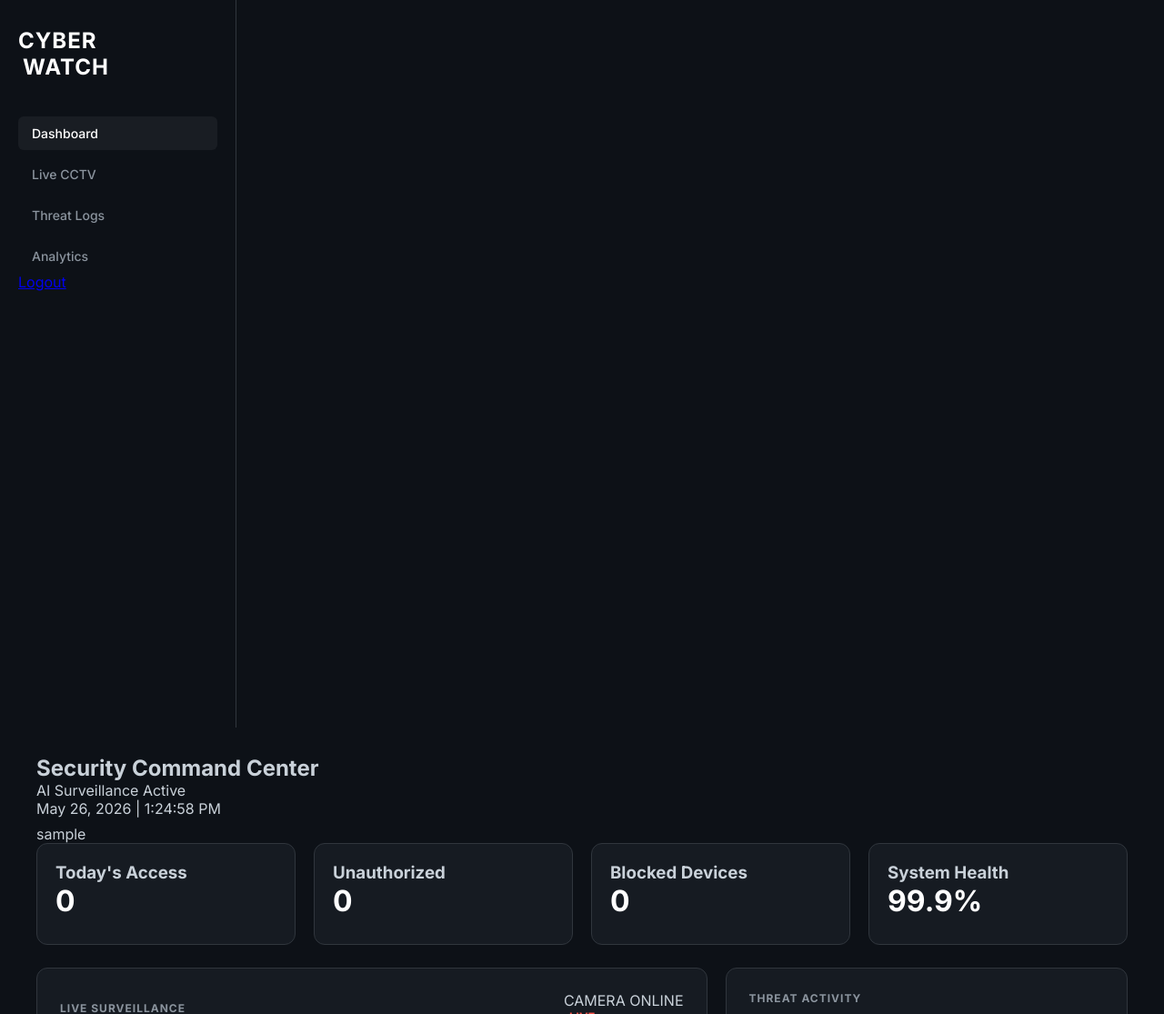
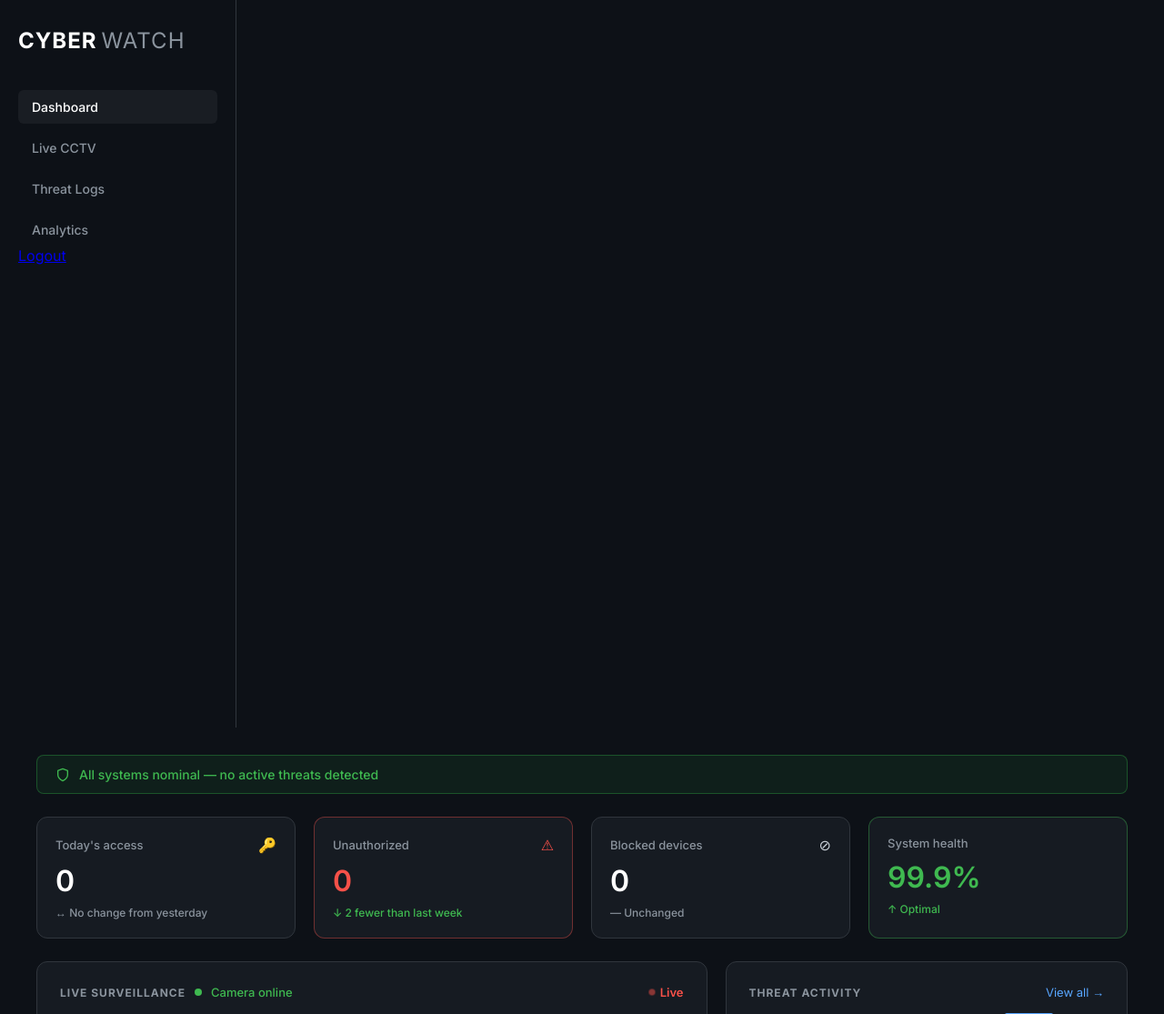
Before and after one commit to hxxmns/Surveillance-Access-Control-System, a Flask app: page /dashboard in a window 1280 px wide. Shown: the top 1115 px of the page at 91% size. Run offline with Flask 3, Linux system fonts and the light colour scheme; the visitor is signed in with stand-in values (Sample User, id 1); data that the repository does not hold is empty; some libraries are stand-ins or nearby versions.

Commit message:
Update dashboard.html try

```diff
--- a/templates/dashboard.html
+++ b/templates/dashboard.html
@@ -4,140 +4,161 @@
     <meta charset="UTF-8">
     <meta name="viewport" content="width=device-width, initial-scale=1.0">
     <title>Cyber Security Dashboard</title>
-
     <link rel="stylesheet" href="{{ url_for('static', filename='style.css') }}">
-    <link href="https://fonts.googleapis.com/css2?family=Orbitron:wght@500;700;900&family=Inter:wght@300;400;500;700&display=swap" rel="stylesheet">
+    <link href="https://fonts.googleapis.com/css2?family=Inter:wght@400;500;600;700&display=swap" rel="stylesheet">
 </head>
-
 <body>
 
 <div class="dashboard">
 
     <aside class="sidebar">
-
         <div class="logo-area">
-            <h1>CYBER</h1>
-            <h1 class="logo-accent">WATCH</h1>
+            <h1>CYBER<span class="logo-accent">WATCH</span></h1>
         </div>
-
         <nav>
             <a href="/dashboard" class="active">Dashboard</a>
             <a href="/live-cctv">Live CCTV</a>
             <a href="/threat-logs">Threat Logs</a>
             <a href="/analytics">Analytics</a>
         </nav>
-
         <div class="sidebar-footer">
             <a href="/logout">Logout</a>
         </div>
-
     </aside>
 
     <main class="main-content">
 
-        <header class="topbar">
+        <div class="system-nominal-banner">
+            <svg width="16" height="16" viewBox="0 0 24 24" fill="none" stroke="currentColor" stroke-width="2" stroke-linecap="round" stroke-linejoin="round"><path d="M12 22s8-4 8-10V5l-8-3-8 3v7c0 6 8 10 8 10z"></path></svg>
+            <span>All systems nominal — no active threats detected</span>
+        </div>
 
-            <div>
-                <h2>Security Command Center</h2>
-                <p id="system-status">AI Surveillance Active</p>
-            </div>
-
-            <div class="topbar-right">
-                <div id="live-clock"></div>
-
-                <div class="profile-box">
-                    <div class="status-dot"></div>
-                    <span class="text-clip">{{ user }}</span>
-                </div>
-            </div>
-
+        <header class="topbar" style="display:none;">
+            <div id="live-clock"></div>
         </header>
 
         <section class="stats-grid">
-
-            <div class="stat-card blue">
-                <h3>Today's Access</h3>
-                <h1>{{ today_access }}</h1>
+            <div class="stat-card">
+                <div class="stat-header">
+                    <h3>Today's access</h3>
+                    <span class="icon">🔑</span>
+                </div>
+                <h1>{{ today_access | default('1') }}</h1>
+                <p class="trend neutral">↔ No change from yesterday</p>
             </div>
 
-            <div class="stat-card red">
-                <h3>Unauthorized</h3>
-                <h1>{{ unauthorized }}</h1>
+            <div class="stat-card border-red">
+                <div class="stat-header">
+                    <h3>Unauthorized</h3>
+                    <span class="icon red-text">⚠</span>
+                </div>
+                <h1 class="red-text">{{ unauthorized | default('0') }}</h1>
+                <p class="trend positive">↓ 2 fewer than last week</p>
             </div>
 
-            <div class="stat-card yellow">
-                <h3>Blocked Devices</h3>
-                <h1>{{ unique_attackers }}</h1>
+            <div class="stat-card">
+                <div class="stat-header">
+                    <h3>Blocked devices</h3>
+                    <span class="icon">⊘</span>
+                </div>
+                <h1>{{ unique_attackers | default('2') }}</h1>
+                <p class="trend neutral">— Unchanged</p>
             </div>
 
-            <div class="stat-card green">
-                <h3>System Health</h3>
-                <h1>99.9%</h1>
+            <div class="stat-card border-green">
+                <div class="stat-header">
+                    <h3>System health</h3>
+                </div>
+                <h1 class="green-text">99.9%</h1>
+                <p class="trend positive">↑ Optimal</p>
             </div>
-
         </section>
 
         <section class="dashboard-grid">
 
             <div class="camera-section">
+                <div class="section-header">
+                    <div class="header-left">
+                        <h3>LIVE SURVEILLANCE</h3>
+                        <span class="status-dot green"></span>
+                        <span class="status-text green-text">Camera online</span>
+                    </div>
+                    <div class="live-indicator"><span class="dot red"></span> Live</div>
+                </div>
 
-                <div class="section-header">
-                    <h3>LIVE SURVEILLANCE</h3>
-
-                    <div class="camera-top-right">
-                        <div id="camera-status">CAMERA ONLINE</div>
-                        <div class="live-indicator"><span></span> LIVE</div>
+                <div class="camera-wrapper main-feed">
+                    <img src="{{ url_for('video_feed') }}" class="camera-feed" alt="Primary Feed">
+                    <div class="feed-overlay">
+                        <span class="feed-label">CAM-01 • Entrance</span>
+                        <span class="feed-time">18:00:52</span>
                     </div>
                 </div>
 
-                <div class="camera-wrapper">
-                    <img src="{{ url_for('video_feed') }}" class="camera-feed">
+                <div class="camera-thumbnails">
+                    <div class="thumb active">
+                        <span class="status-dot green"></span>
+                        <p>CAM-02 • Hall</p>
+                    </div>
+                    <div class="thumb">
+                        <span class="status-dot green"></span>
+                        <p>CAM-03 • Parking</p>
+                    </div>
                 </div>
-
             </div>
 
             <div class="alerts-section">
-
                 <div class="section-header">
                     <h3>THREAT ACTIVITY</h3>
+                    <a href="/threat-logs" class="view-all">View all →</a>
+                </div>
+
+                <div class="activity-graph">
+                    <div class="bar"></div><div class="bar"></div><div class="bar"></div>
+                    <div class="bar"></div><div class="bar"></div><div class="bar high"></div>
+                    <div class="bar medium"></div>
                 </div>
 
                 <div class="alerts-list">
+                    {% for log in recent_alerts %}
+                    <div class="alert-item">
+                        <div class="status-indicator {{ 'green' if log[2] == 'SUCCESS' else 'yellow' }}"></div>
 
-                    {% for log in recent_alerts %}
-                    <div class="alert-card">
-
-                        <div class="alert-icon {{ 'success' if log[2] == 'SUCCESS' else 'danger' }}"></div>
-
-                        <div class="alert-info">
-                            <h4 class="text-clip">{{ log[1] }}</h4>
-                            <p class="text-clip">Device: {{ log[0] }}</p>
+                        <div class="alert-content">
+                            <div class="alert-title-row">
+                                <h4>{{ log[1] }}</h4>
+                                <span class="badge {{ 'ok' if log[2] == 'SUCCESS' else 'warn' }}">
+                                    {{ 'OK' if log[2] == 'SUCCESS' else 'Warn' }}
+                                </span>
+                            </div>
+                            <p class="alert-sub">{{ user | default('unknown') }} • {{ log[0] }}</p>
                         </div>
 
-                        <div class="alert-time">
-                            <span class="alert-date">
-                                {{ log[3].strftime('%b %d, %Y') if log[3] else 'N/A' }}
-                            </span>
-
-                            <span class="alert-clock">
-                                {{ log[3].strftime('%H:%M:%S') if log[3] else '00:00:00' }}
-                            </span>
+                        <div class="alert-time-col">
+                            <span>{{ log[3].strftime('%H:%M:%S') if log[3] else '18:00:52' }}</span>
                         </div>
-
                     </div>
                     {% endfor %}
 
+                    <div class="alert-item">
+                        <div class="status-indicator red"></div>
+                        <div class="alert-content">
+                            <div class="alert-title-row">
+                                <h4>Device blocked</h4>
+                                <span class="badge critical">Critical</span>
+                            </div>
+                            <p class="alert-sub">MAC: 00:1A:2B:3C:4D</p>
+                        </div>
+                        <div class="alert-time-col">
+                            <span>May 23</span>
+                        </div>
+                    </div>
                 </div>
-
             </div>
 
         </section>
-
     </main>
-
 </div>
 
 <script src="{{ url_for('static', filename='dashboard.js') }}"></script>
-
 </body>
 </html>
```
